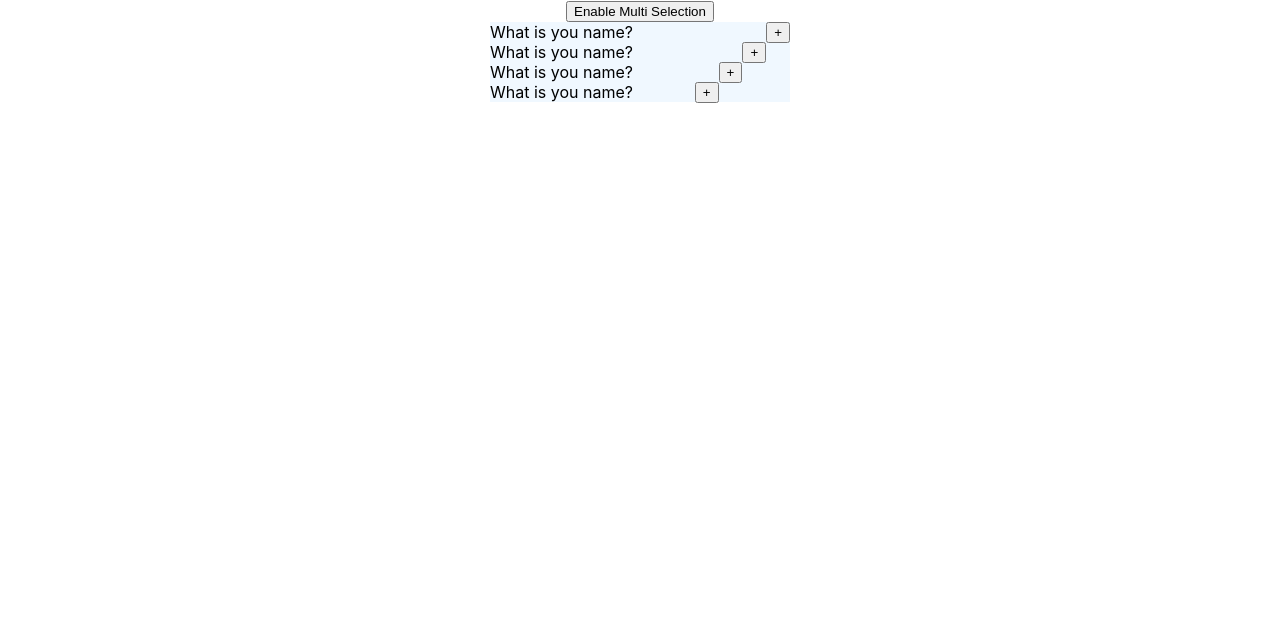
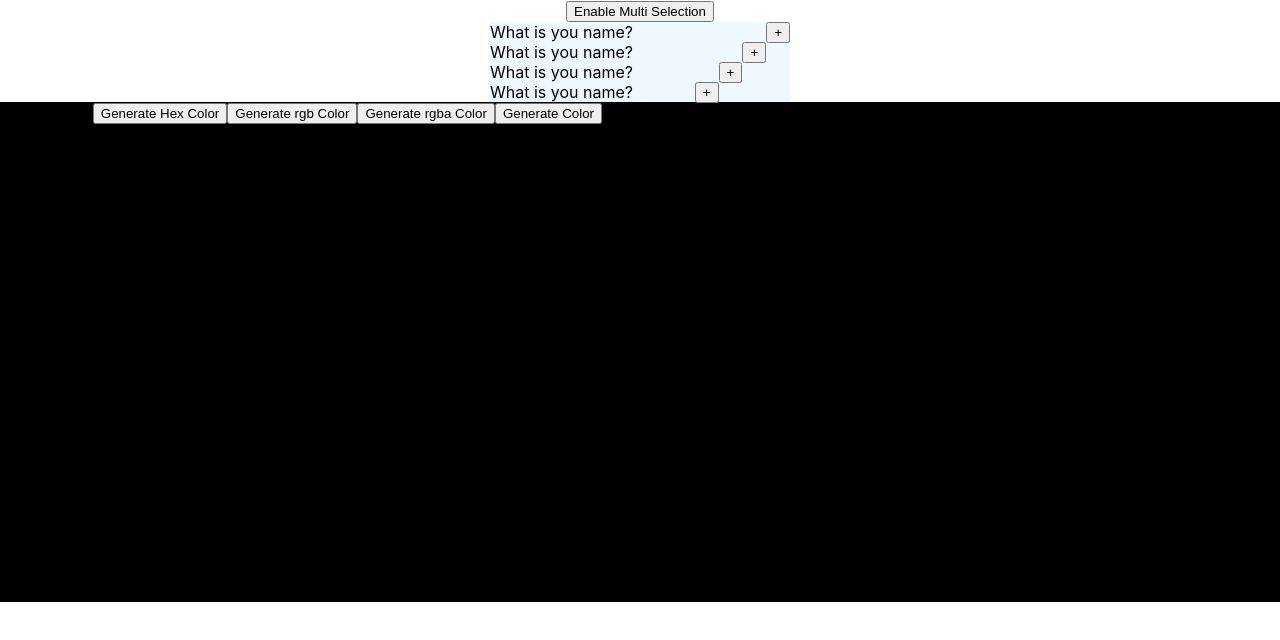
Before and after one commit to VTU9730/small-projects, a React (Create React App) app: page / in a window 1280 px wide. Shown: the top 640 px of the page. Built offline with nearby package versions, Linux system fonts and the light colour scheme.

Commit message:
random-background-color-generator

```diff
--- a/src/App.js
+++ b/src/App.js
@@ -1,11 +1,13 @@
 import logo from './logo.svg';
 import './App.css';
 import Accordion from './components/Accordion';
+import RandomBackgroundColor from './components/RandomBackgroundColor'
 import './style.css'
 function App() {
   return (
     <div className="App">
       <Accordion />
+      <RandomBackgroundColor />
     </div>
   );
 }
--- /dev/null
+++ b/src/components/RandomBackgroundColor.js
@@ -0,0 +1,46 @@
+import { useState } from "react"
+
+const RandomBackgroundColor = () => {
+    const [color, setColor] = useState("#000000")
+    const [typeOfColor, setTypeOfColor] = useState(null)
+
+    function colorUtility(length){
+        return Math.floor(Math.random()*length)
+    }
+    const handleColor = () => {
+        let hex = [0,1,2,3,4,5,6,7,8,9,'A','B','C','D','E','F']
+        if(typeOfColor=="hex"){
+            let hexColor="#"
+            for(let i=0;i<6;i++){
+                hexColor+=hex[colorUtility(15)]
+            }
+            setColor(hexColor)
+
+
+        }
+        if(typeOfColor=="rgb"){
+            let r = colorUtility(256)
+            let g = colorUtility(256)
+            let b = colorUtility(256)
+            setColor(`rgb(${r},${g},${b})`)
+        }
+        if(typeOfColor=="rgba"){
+            let r = colorUtility(256)
+            let g = colorUtility(256)
+            let b = colorUtility(256)
+            let a = colorUtility(10)
+            setColor(`rgb(${r},${g},${b},0.${a})`)
+        }
+
+    }
+    return(
+        <main style={{"backgroundColor":color,"width":"auto","height":"500px"}}>
+            <button onClick={()=>{setTypeOfColor("hex")}}>Generate Hex Color</button>
+            <button onClick={()=>{setTypeOfColor("rgb")}}>Generate rgb Color</button>
+            <button onClick={()=>{setTypeOfColor("rgba")}}>Generate rgba Color</button>
+            <button onClick={()=>handleColor()}>Generate Color</button>
+        </main>
+    )
+}
+
+export default RandomBackgroundColor;
```
